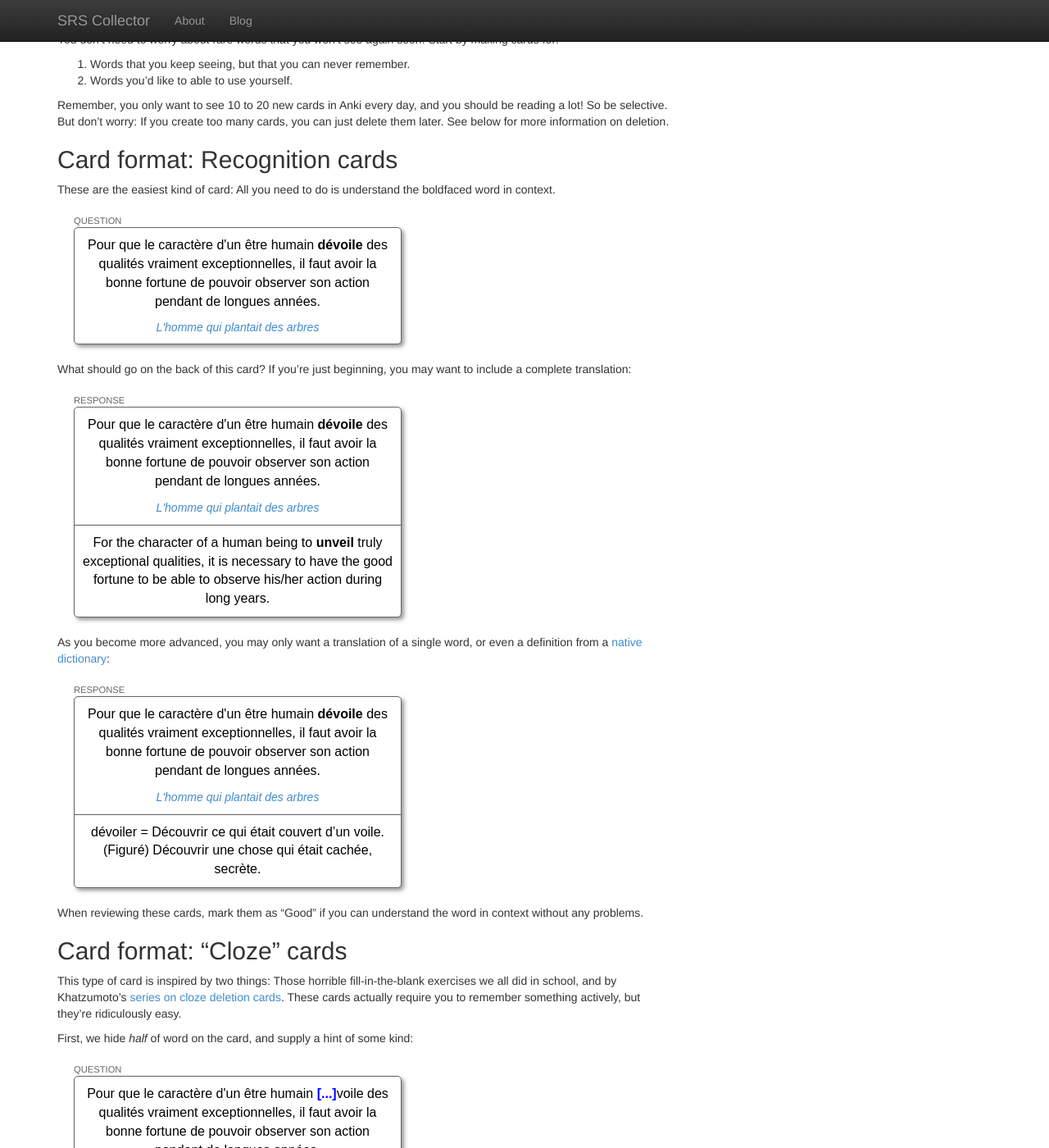
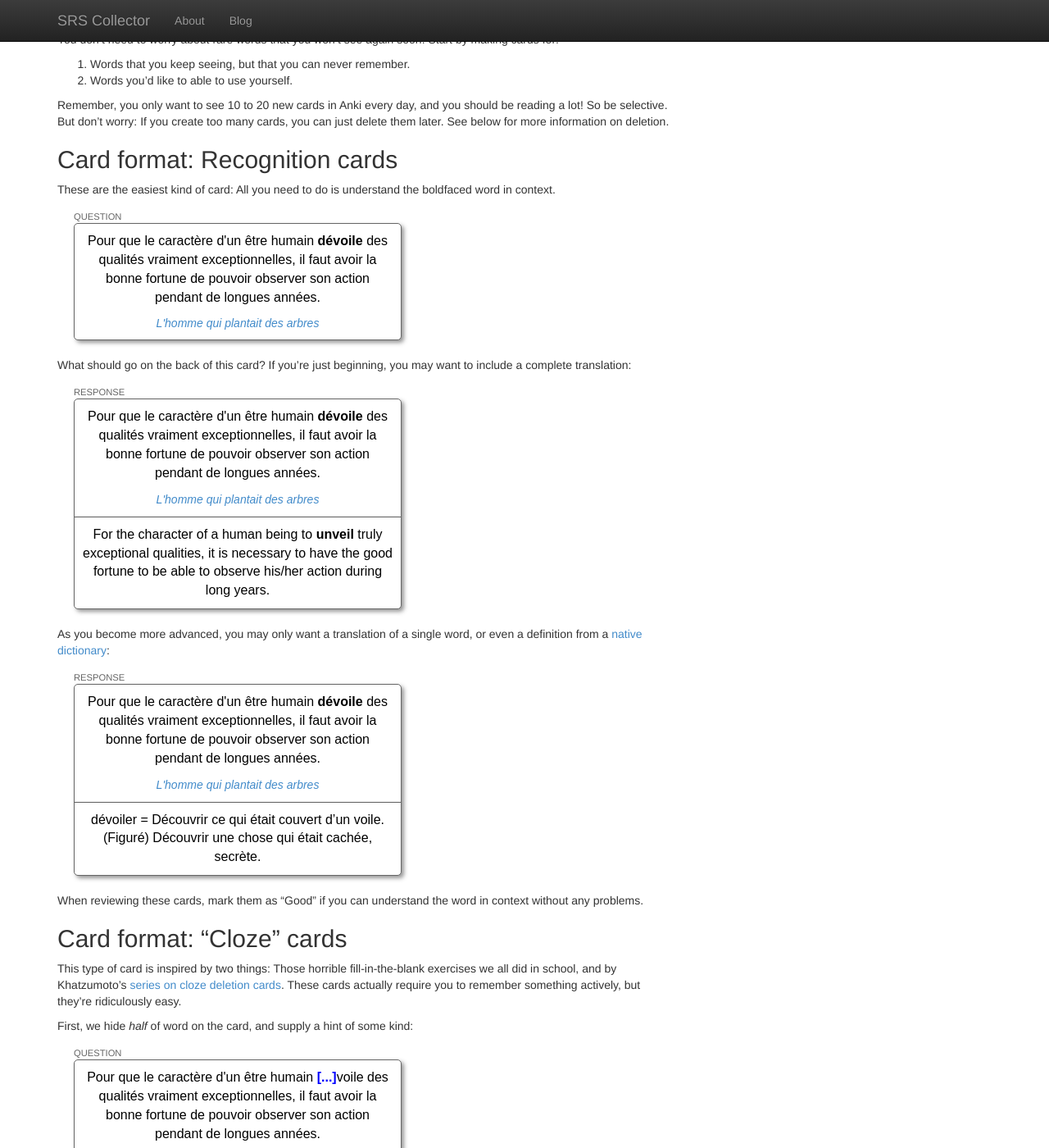
Before and after one commit to kiddsoftware/srscollector, a Jekyll site: the page built from making_good_cards/index.md, in a window 1280 px wide and 1400 px high, scrolled down 258 px. Shown: the whole window at 82% size. Built offline with Jekyll 4.4.1, drawn with Linux system fonts in a browser that asks for light colours; nearby versions of some CDN libraries; Markdown is read by kramdown in place of the engine named in the settings.

Commit message:
Tweak formatting

```diff
--- a/css/site.css
+++ b/css/site.css
@@ -39,7 +39,7 @@ body {
 }
 
 .card-label {
-  margin: 20px 20px 0px 20px;
+  margin: 15px 20px 0px 20px;
   color: #666;
   text-transform: uppercase;
   font-size: 80%;
```
